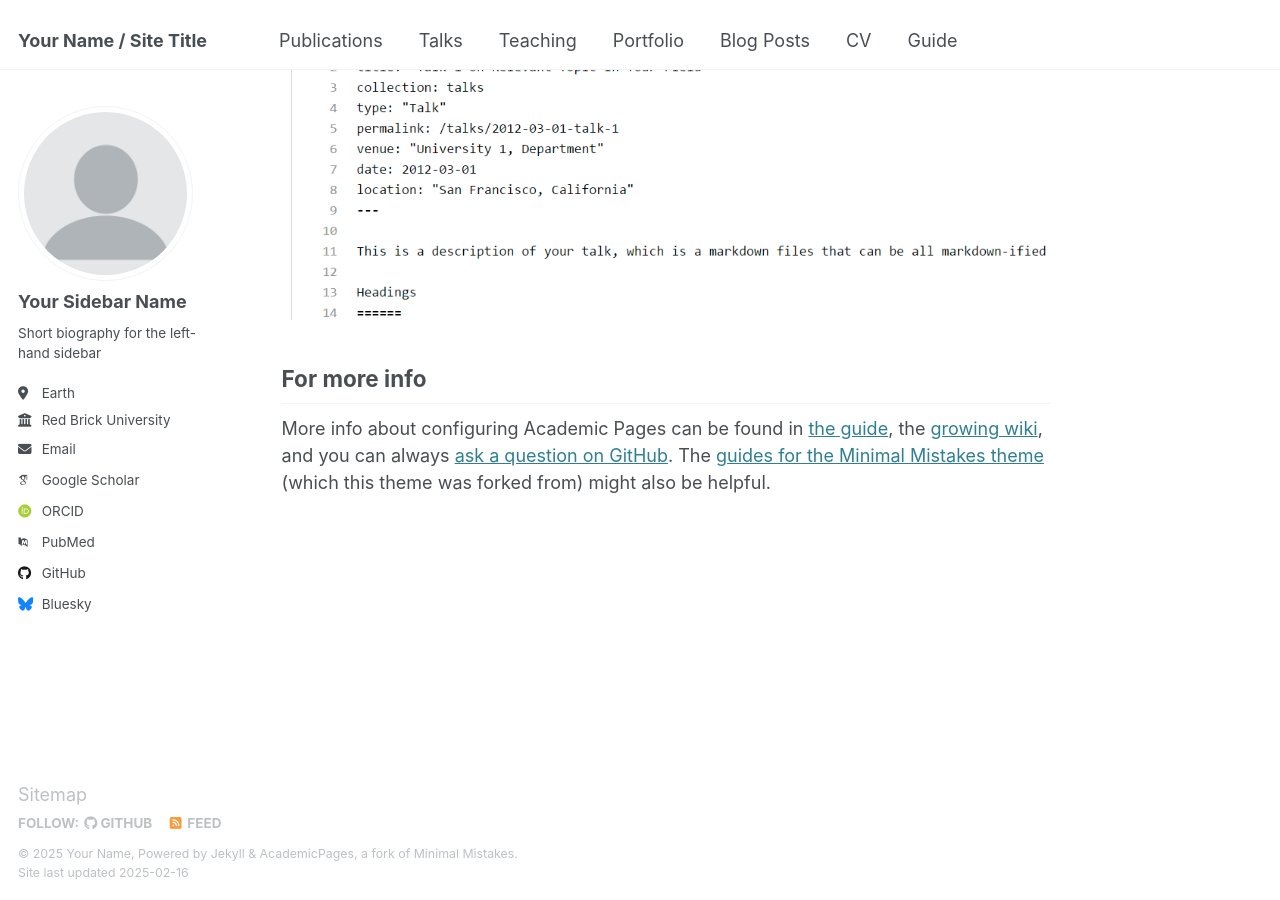
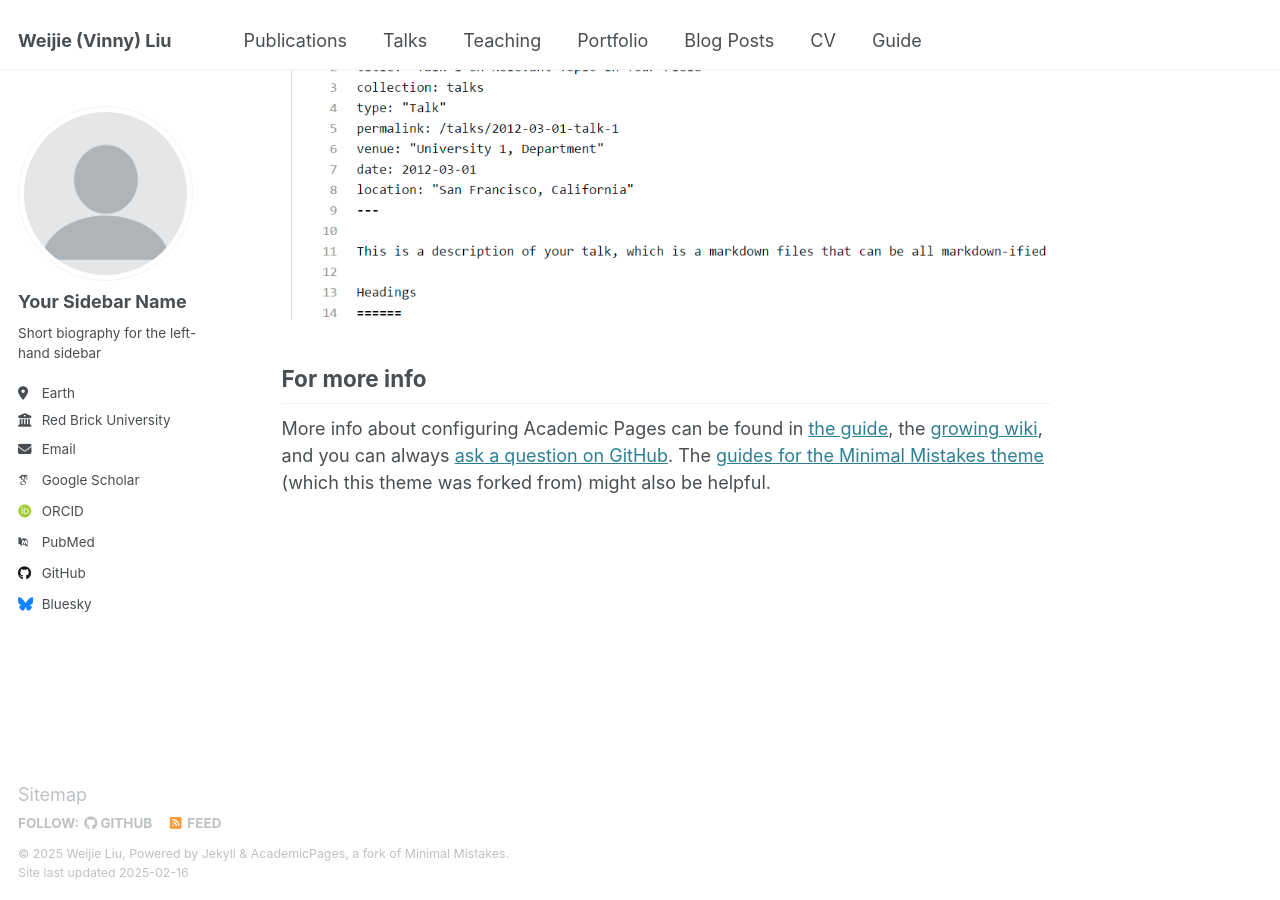
Before and after one commit to VinnyLiu0817/VinnyLiu0817.github.io, a Jekyll site: the page built from _pages/about.md, in a window 1280 px wide and 900 px high, scrolled down 2642 px. Built offline with Jekyll 4.4.1, drawn with Linux system fonts in a browser that asks for light colours; some web fonts are replaced.

Commit message:
Update _config.yml

```diff
--- a/_config.yml
+++ b/_config.yml
@@ -9,9 +9,9 @@
 # Basic Site Settings
 locale                   : "en-US"
 site_theme               : "default"
-title                    : "Your Name / Site Title"
+title                    : "Weijie (Vinny) Liu"
 title_separator          : "-"
-name                     : &name "Your Name"
+name                     : &name "Weijie Liu"
 description              : &description "personal description"
 url                      : https://academicpages.github.io # the base hostname & protocol for your site e.g. "https://[your GitHub username].github.io"
 baseurl                  : "" # the subpath of your site, e.g. "/blog"
```
